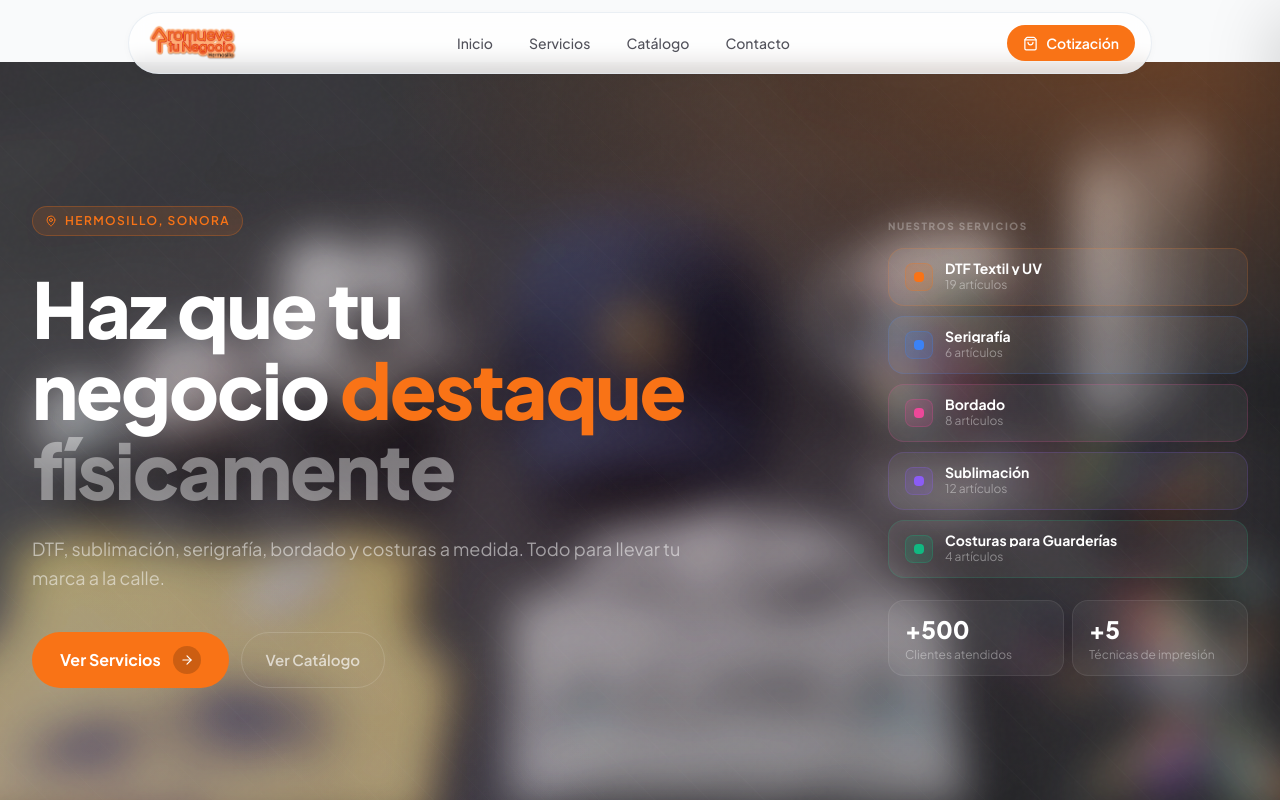
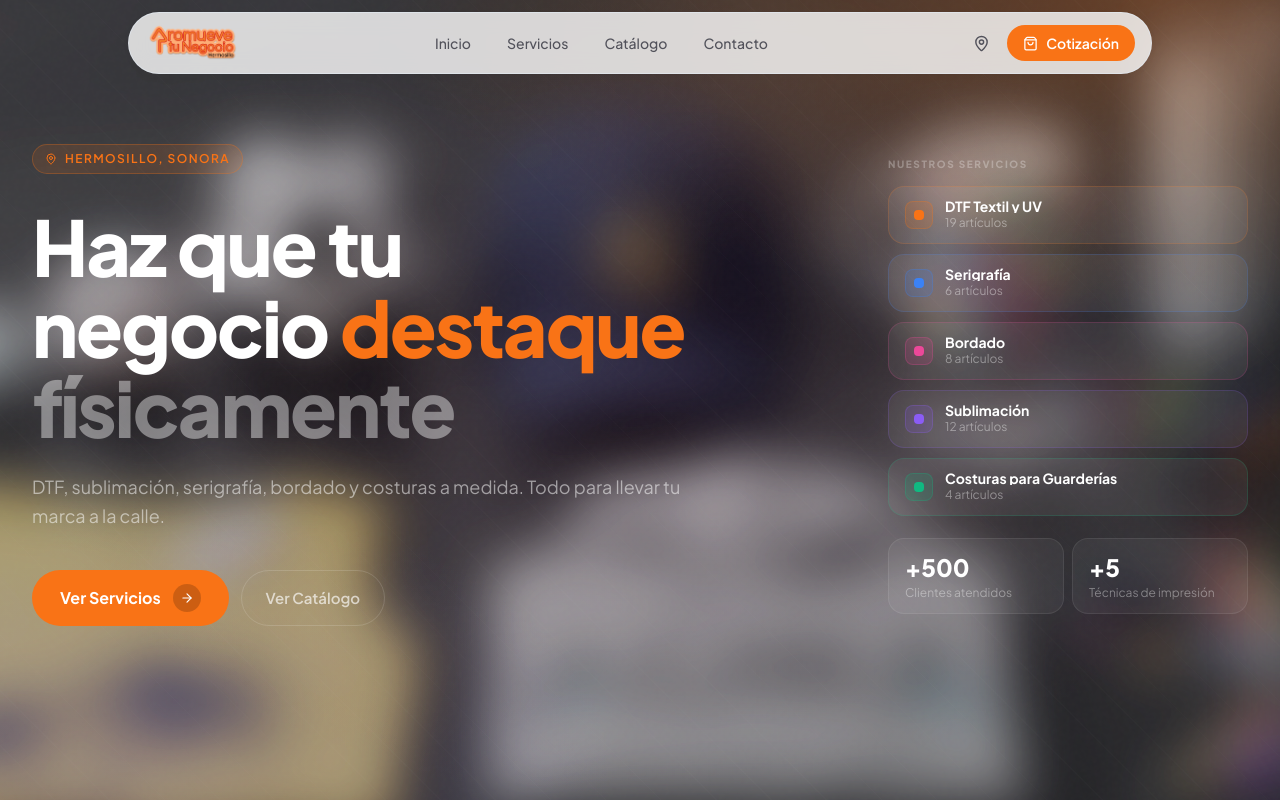
Before and after one commit to Richiee2117/PromueveTuNegocio, a React (Vite) app in the folder web/: page / in a window 1280 px wide. Shown: the top 800 px of the page. Built offline with nearby package versions, Linux system fonts and the light colour scheme.

Commit message:
Extiende la imagen de fondo del hero hasta el borde y agrega ícono de ubicación con enlace a Google Maps en la navbar

```diff
--- a/web/src/components/Hero.jsx
+++ b/web/src/components/Hero.jsx
@@ -54,7 +54,7 @@ export default function Hero() {
           backgroundSize: 'cover',
           backgroundPosition: 'center',
           filter: 'blur(20px)',
-          transform: 'scale(1.15)',
+          transform: 'scale(1.35)',
           opacity: 0.65,
         }}
       />
--- a/web/src/components/Navbar.jsx
+++ b/web/src/components/Navbar.jsx
@@ -1,5 +1,5 @@
 import { useState, useEffect } from 'react'
-import { ShoppingBag, X, Menu } from 'lucide-react'
+import { ShoppingBag, X, Menu, MapPin } from 'lucide-react'
 import { useCart } from '../context/CartContext'
 
 const NAV_LINKS = [
@@ -23,7 +23,7 @@ export default function Navbar() {
   return (
     <>
       <div
-        className="sticky top-3 z-50 px-4"
+        className="fixed top-3 left-0 right-0 z-50 px-4"
         style={{ fontFamily: 'var(--font-sans)' }}
       >
         <nav
@@ -72,6 +72,26 @@ export default function Navbar() {
 
           {/* Right — CTA + hamburger */}
           <div className="flex items-center gap-2">
+            <a
+              href="https://maps.app.goo.gl/i4s44fKAo2QuKb9t7"
+              target="_blank"
+              rel="noopener noreferrer"
+              className="flex items-center justify-center w-9 h-9 rounded-full transition-colors duration-200 shrink-0"
+              style={{ color: 'var(--color-ink-2)' }}
+              onMouseEnter={e => {
+                e.currentTarget.style.color = 'var(--color-brand)'
+                e.currentTarget.style.background = 'rgba(0,0,0,0.04)'
+              }}
+              onMouseLeave={e => {
+                e.currentTarget.style.color = 'var(--color-ink-2)'
+                e.currentTarget.style.background = 'transparent'
+              }}
+              aria-label="Ver ubicación en Google Maps"
+              title="Ver ubicación en Google Maps"
+            >
+              <MapPin size={17} />
+            </a>
+
             <button
               onClick={() => setIsOpen(true)}
               className="relative flex items-center gap-2 text-sm font-semibold px-4 py-2 rounded-full text-white transition-all duration-200 active:scale-[0.97]"
--- a/web/src/index.css
+++ b/web/src/index.css
@@ -41,7 +41,7 @@
     font-size: 1rem;
     line-height: 1.65;
     color: var(--color-ink-2);
-    background: var(--color-canvas);
+    background: #0F0E17;
     -webkit-font-smoothing: antialiased;
     -moz-osx-font-smoothing: grayscale;
     text-rendering: optimizeLegibility;
```
